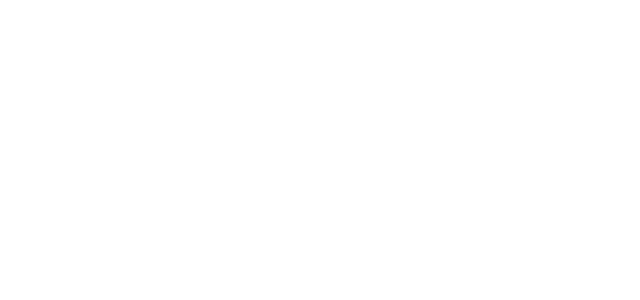
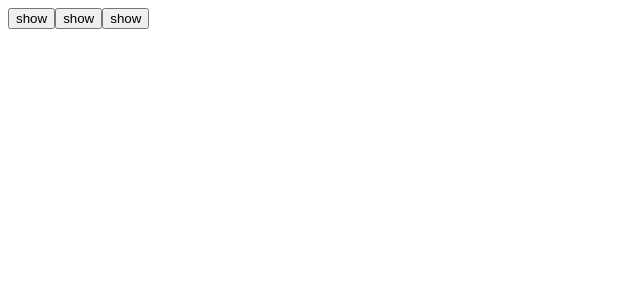
Before and after one commit to KaEssam/React-Course, a React (Vite) app: page / in a window 1280 px wide. Shown: the top 300 px of the page, without its empty margins (0-640 px from the left). Built offline with nearby package versions, Linux system fonts and the light colour scheme.

Commit message:
lesson: 014-custom-hook

```diff
--- a/src/App.tsx
+++ b/src/App.tsx
@@ -1,7 +1,21 @@
 import './App.css';
+import { useToggle } from './useToggle';
 
 function App() {
-  return <></>;
+  const { on, toggle } = useToggle();
+
+  return (
+    <>
+      <button onClick={toggle}>{on ? 'Hide' : 'show'}</button>
+      {on && <p>Hi</p>}
+
+      <button onClick={toggle}>{on ? 'Hide' : 'show'}</button>
+      {on && <p>Hi</p>}
+
+      <button onClick={toggle}>{on ? 'Hide' : 'show'}</button>
+      {on && <p>Hi</p>}
+    </>
+  );
 }
 
 export default App;
--- /dev/null
+++ b/src/useToggle.tsx
@@ -0,0 +1,8 @@
+import { useState } from 'react';
+
+export function useToggle(init = false) {
+  const [on, setOn] = useState(init);
+  const toggle = () => setOn((v) => !v);
+
+  return { on, toggle } as const;
+}
```
